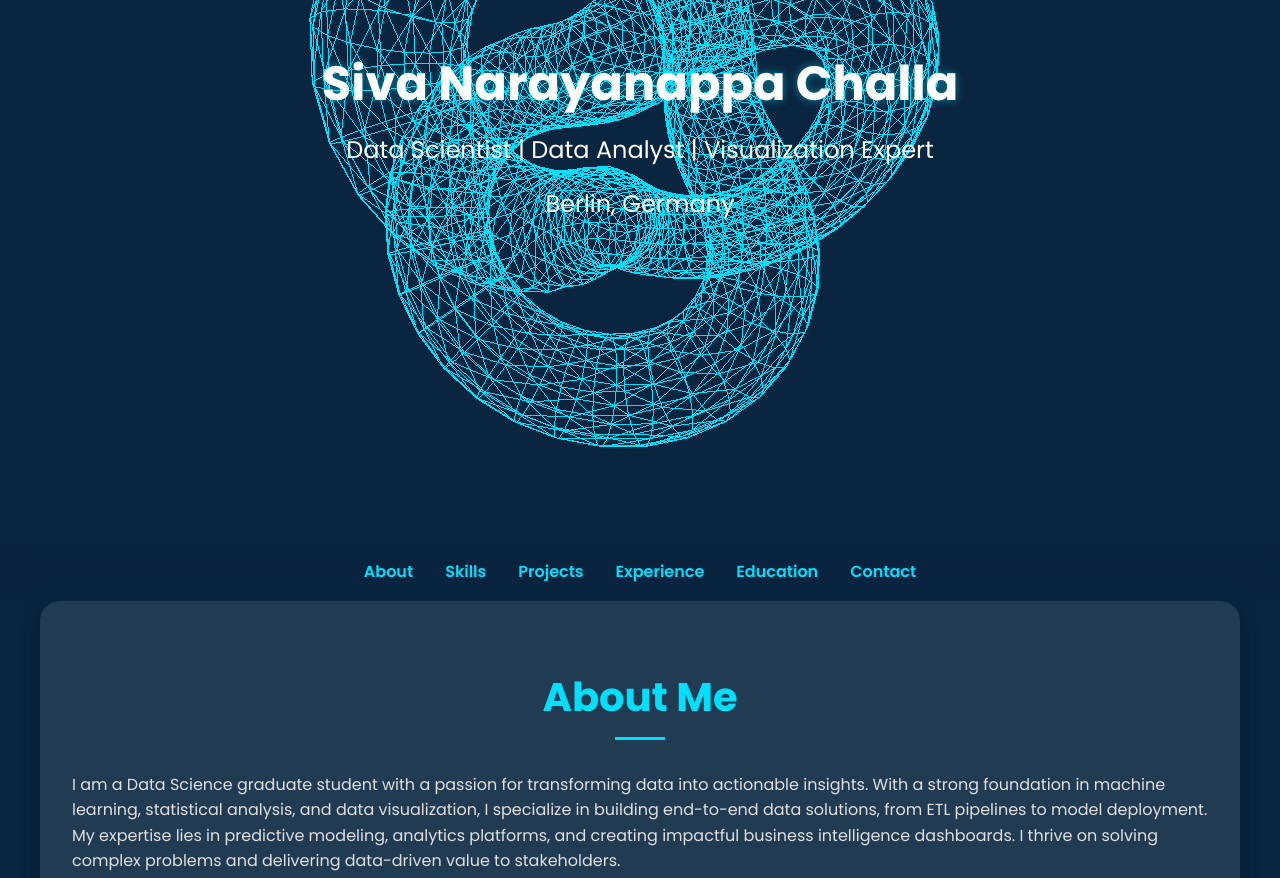
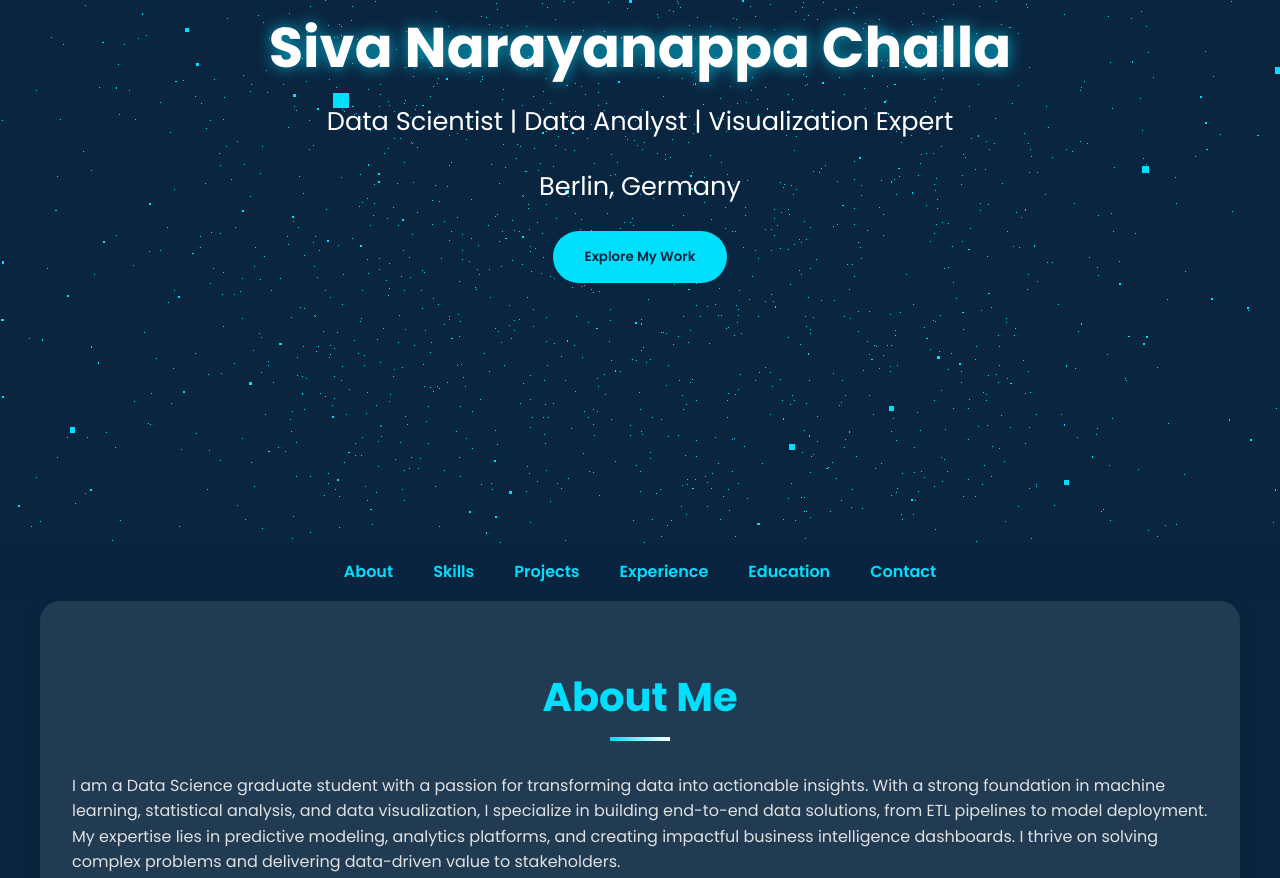
Before and after one commit to sivanarayanchalla/Challa-portfolio, a plain HTML site: page index.html in a window 1280 px wide. Shown: the part 257-1135 px from the top of the page. Drawn offline with nearby package versions, Linux system fonts and the light colour scheme; animation ran at ten frames a second.

Commit message:
Update index.html

```diff
--- a/index.html
+++ b/index.html
@@ -6,6 +6,7 @@
     <title>Siva Narayanappa Challa - Data Scientist & Analyst</title>
     <link href="https://fonts.googleapis.com/css2?family=Poppins:wght@400;600;700&display=swap" rel="stylesheet">
     <script src="https://cdnjs.cloudflare.com/ajax/libs/three.js/r134/three.min.js"></script>
+    <script src="https://cdn.jsdelivr.net/npm/gsap@3.12.5/dist/gsap.min.js"></script>
     <style>
         * {
             margin: 0;
@@ -19,6 +20,24 @@
             color: #e0e0e0;
             background-color: #0a2540;
             scroll-behavior: smooth;
+            cursor: none; /* Hide default cursor */
+        }
+
+        .custom-cursor {
+            position: fixed;
+            width: 20px;
+            height: 20px;
+            border-radius: 50%;
+            background: rgba(0, 223, 252, 0.5);
+            pointer-events: none;
+            transform: translate(-50%, -50%);
+            transition: transform 0.1s;
+            z-index: 9999;
+        }
+
+        .custom-cursor.hover {
+            transform: translate(-50%, -50%) scale(2);
+            background: rgba(0, 223, 252, 0.8);
         }
 
         header {
@@ -42,14 +61,30 @@
         }
 
         header h1 {
-            font-size: 3rem;
+            font-size: 3.5rem;
             margin-bottom: 0.5rem;
-            text-shadow: 0 0 10px rgba(0, 223, 252, 0.5);
+            text-shadow: 0 0 15px rgba(0, 223, 252, 0.7);
         }
 
         header p {
-            font-size: 1.5rem;
-            margin-bottom: 1rem;
+            font-size: 1.6rem;
+            margin-bottom: 1.5rem;
+        }
+
+        .cta-button {
+            padding: 1rem 2rem;
+            background: #00dffc;
+            color: #0a2540;
+            border: none;
+            border-radius: 50px;
+            font-weight: 600;
+            cursor: pointer;
+            transition: transform 0.3s, box-shadow 0.3s;
+        }
+
+        .cta-button:hover {
+            transform: scale(1.05);
+            box-shadow: 0 0 20px rgba(0, 223, 252, 0.5);
         }
 
         nav {
@@ -65,7 +100,7 @@
             list-style: none;
             display: flex;
             justify-content: center;
-            gap: 2rem;
+            gap: 2.5rem;
         }
 
         nav a {
@@ -88,6 +123,14 @@
             border-radius: 20px;
             margin-bottom: 2rem;
             box-shadow: 0 4px 20px rgba(0, 0, 0, 0.2);
+            opacity: 0;
+            transform: translateY(50px);
+            transition: opacity 0.8s, transform 0.8s;
+        }
+
+        section.visible {
+            opacity: 1;
+            transform: translateY(0);
         }
 
         h2 {
@@ -101,9 +144,9 @@
         h2::after {
             content: '';
             display: block;
-            width: 50px;
-            height: 3px;
-            background: #00dffc;
+            width: 60px;
+            height: 4px;
+            background: linear-gradient(90deg, #00dffc, #ffffff);
             margin: 0.5rem auto 0;
         }
 
@@ -121,23 +164,34 @@
             background: rgba(255, 255, 255, 0.05);
             padding: 2rem;
             border-radius: 15px;
-            transition: transform 0.3s, box-shadow 0.3s;
+            transition: transform 0.3s, box-shadow 0.3s, backdrop-filter 0.3s;
             backdrop-filter: blur(5px);
         }
 
         .skill-item:hover, .project-item:hover, .experience-item:hover, .education-item:hover {
-            transform: translateY(-10px);
-            box-shadow: 0 10px 30px rgba(0, 223, 252, 0.2);
+            transform: translateY(-10px) scale(1.02);
+            box-shadow: 0 10px 30px rgba(0, 223, 252, 0.3);
+            backdrop-filter: blur(10px);
         }
 
-        .contact a {
+        .contact a, .resume-link {
             color: #00dffc;
             text-decoration: none;
             transition: color 0.3s;
         }
 
-        .contact a:hover {
+        .contact a:hover, .resume-link:hover {
             color: #ffffff;
+        }
+
+        .resume-link {
+            display: inline-block;
+            margin-top: 1rem;
+            padding: 0.8rem 1.5rem;
+            background: #00dffc;
+            color: #0a2540;
+            border-radius: 50px;
+            font-weight: 600;
         }
 
         footer {
@@ -145,15 +199,6 @@
             padding: 2rem;
             background: #0a2540;
             color: #00dffc;
-        }
-
-        @keyframes fadeIn {
-            from { opacity: 0; transform: translateY(20px); }
-            to { opacity: 1; transform: translateY(0); }
-        }
-
-        section {
-            animation: fadeIn 1s ease-out;
         }
 
         @media (max-width: 768px) {
@@ -173,11 +218,13 @@
     </style>
 </head>
 <body>
+    <div class="custom-cursor"></div>
     <header>
         <canvas id="three-canvas"></canvas>
         <h1>Siva Narayanappa Challa</h1>
         <p>Data Scientist | Data Analyst | Visualization Expert</p>
         <p>Berlin, Germany</p>
+        <button class="cta-button" onclick="document.getElementById('about').scrollIntoView({behavior: 'smooth'})">Explore My Work</button>
     </header>
 
     <nav>
@@ -278,6 +325,7 @@
         <p><strong>LinkedIn:</strong> <a href="https://www.linkedin.com/in/siva-narayanappa-challa-4404011b0/" target="_blank">linkedin.com/in/sivanarayanappa-challa</a></p>
         <p><strong>GitHub:</strong> <a href="https://github.com/sivanarayanchalla" target="_blank">github.com/sivanarayanchalla</a></p>
         <p><strong>Languages:</strong> English (Fluent), Telugu (Native), Hindi (Fluent)</p>
+        <a href="Siva_Narayanappa_Challa.docx" download class="resume-link">Download Resume</a>
     </section>
 
     <footer>
@@ -285,22 +333,48 @@
     </footer>
 
     <script>
+        // Custom Cursor
+        const cursor = document.querySelector('.custom-cursor');
+        document.addEventListener('mousemove', (e) => {
+            cursor.style.left = `${e.clientX}px`;
+            cursor.style.top = `${e.clientY}px`;
+        });
+
+        document.querySelectorAll('a, button, .skill-item, .project-item, .experience-item, .education-item').forEach(el => {
+            el.addEventListener('mouseenter', () => cursor.classList.add('hover'));
+            el.addEventListener('mouseleave', () => cursor.classList.remove('hover'));
+        });
+
+        // Three.js Setup with Mouse Interaction
         const scene = new THREE.Scene();
         const camera = new THREE.PerspectiveCamera(75, window.innerWidth / window.innerHeight, 0.1, 1000);
         const renderer = new THREE.WebGLRenderer({ canvas: document.getElementById('three-canvas'), alpha: true });
         renderer.setSize(window.innerWidth, window.innerHeight);
 
-        const geometry = new THREE.TorusKnotGeometry(10, 3, 100, 16);
-        const material = new THREE.MeshBasicMaterial({ color: 0x00dffc, wireframe: true });
-        const torusKnot = new THREE.Mesh(geometry, material);
-        scene.add(torusKnot);
+        // Particle System
+        const particleCount = 5000;
+        const particlesGeometry = new THREE.BufferGeometry();
+        const positions = new Float32Array(particleCount * 3);
+        for (let i = 0; i < particleCount * 3; i++) {
+            positions[i] = (Math.random() - 0.5) * 100;
+        }
+        particlesGeometry.setAttribute('position', new THREE.BufferAttribute(positions, 3));
+        const particlesMaterial = new THREE.PointsMaterial({ color: 0x00dffc, size: 0.1 });
+        const particles = new THREE.Points(particlesGeometry, particlesMaterial);
+        scene.add(particles);
 
         camera.position.z = 30;
 
+        let mouseX = 0, mouseY = 0;
+        document.addEventListener('mousemove', (event) => {
+            mouseX = (event.clientX / window.innerWidth) * 2 - 1;
+            mouseY = -(event.clientY / window.innerHeight) * 2 + 1;
+        });
+
         function animate() {
             requestAnimationFrame(animate);
-            torusKnot.rotation.x += 0.005;
-            torusKnot.rotation.y += 0.005;
+            particles.rotation.x = mouseY * 0.5;
+            particles.rotation.y = mouseX * 0.5;
             renderer.render(scene, camera);
         }
         animate();
@@ -310,6 +384,18 @@
             camera.updateProjectionMatrix();
             renderer.setSize(window.innerWidth, window.innerHeight);
         });
+
+        // Scroll Reveal Animations
+        const sections = document.querySelectorAll('section');
+        const observer = new IntersectionObserver((entries) => {
+            entries.forEach(entry => {
+                if (entry.isIntersecting) {
+                    entry.target.classList.add('visible');
+                }
+            });
+        }, { threshold: 0.1 });
+
+        sections.forEach(section => observer.observe(section));
     </script>
 </body>
 </html>
```
